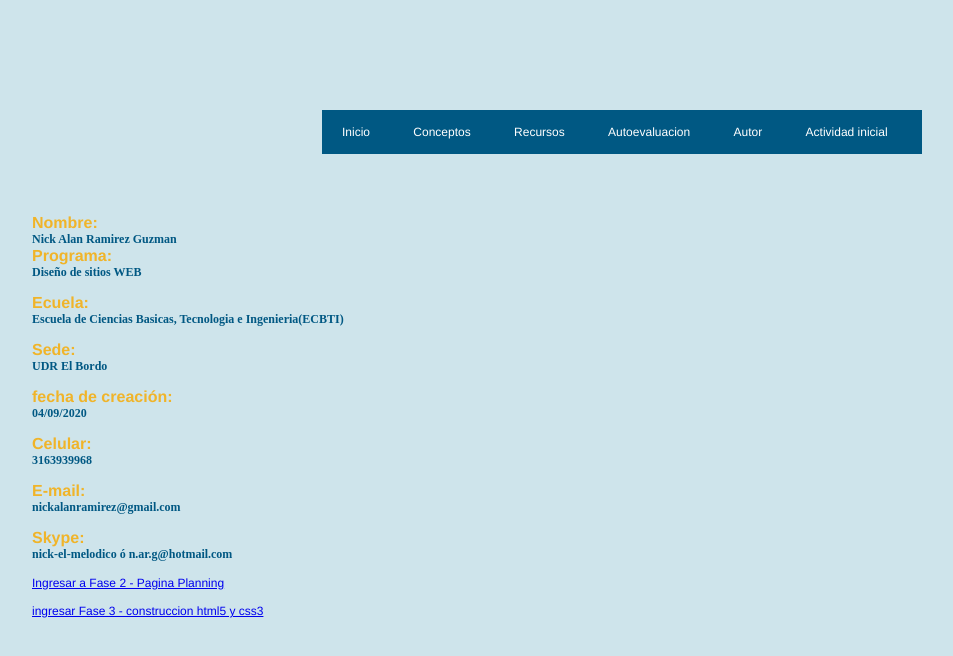
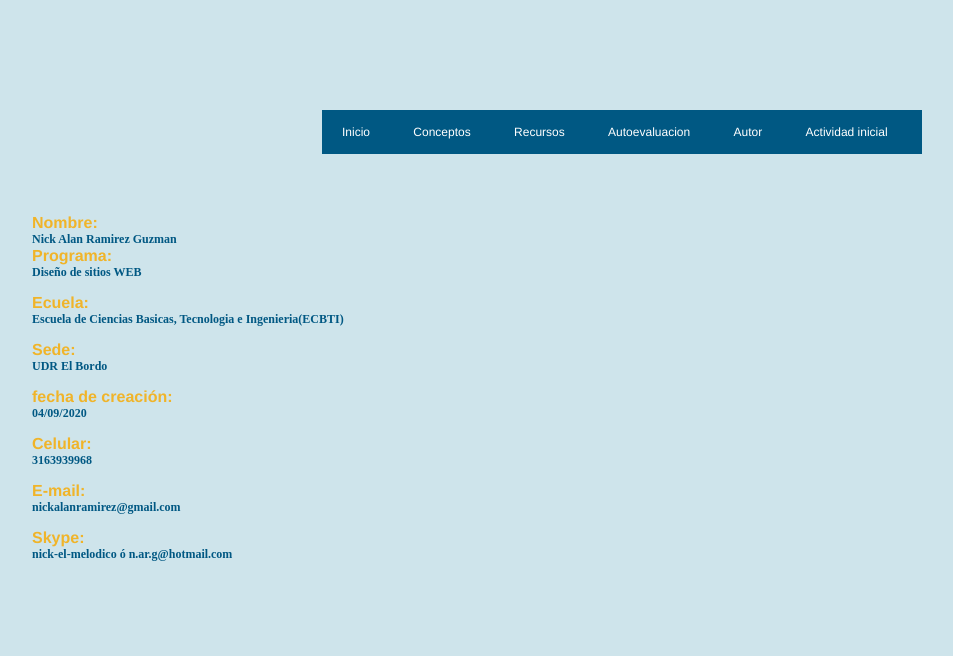
Before and after one commit to nick-ramirezg/DSW-Nick_Ramirez, a plain HTML site: page index.html in a window 1280 px wide. Shown: the whole page, without its empty margins (18-971 px from the left). Drawn offline with Linux system fonts and the light colour scheme.

Commit message:
Final 1
Final 1

```diff
--- a/index.html
+++ b/index.html
@@ -48,7 +48,6 @@
     <h2>Celular:</h2> <h3>3163939968</h3><br>
     <h2>E-mail:</h2><h3>nickalanramirez@gmail.com</h3><br>
     <h2>Skype:</h2><h3>nick-el-melodico ó n.ar.g@hotmail.com</h3><br>
-    <a href = "planning.html">Ingresar a Fase 2 - Pagina Planning</a></p><br>
-    <a href="inicio.html">ingresar Fase 3 - construccion html5 y css3</a></p>
+
 </body>
 </html>
```
